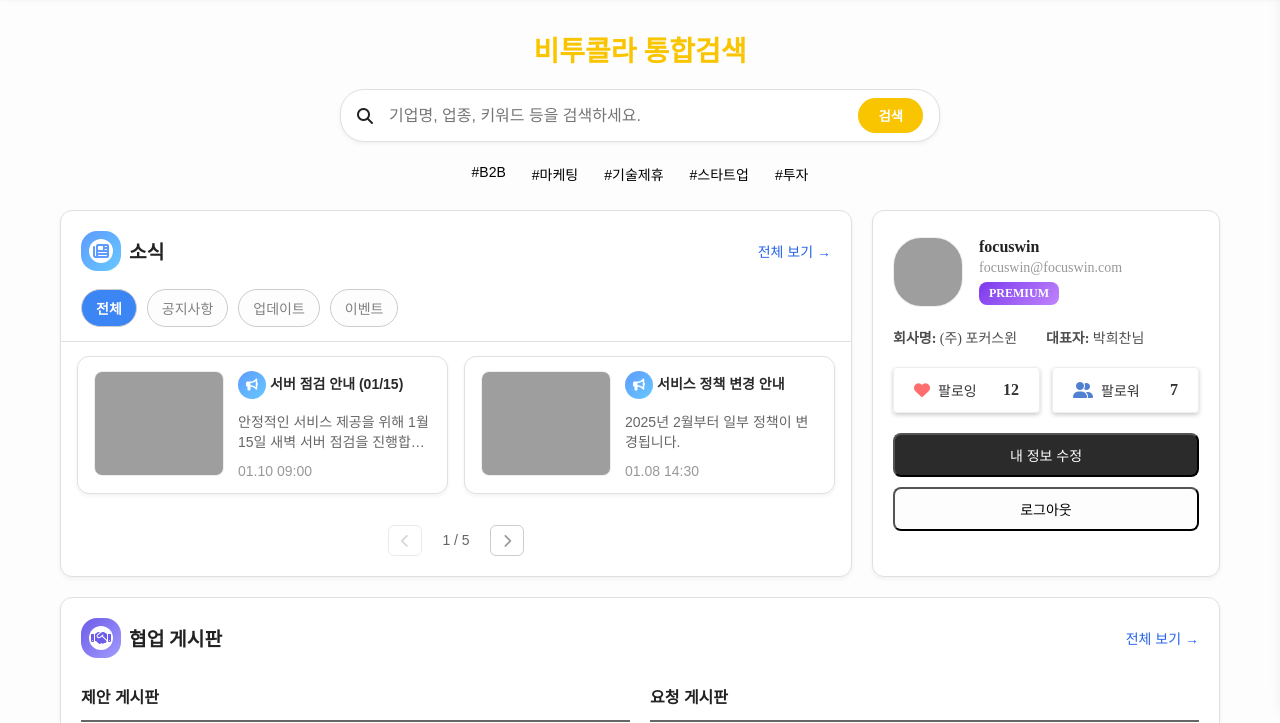
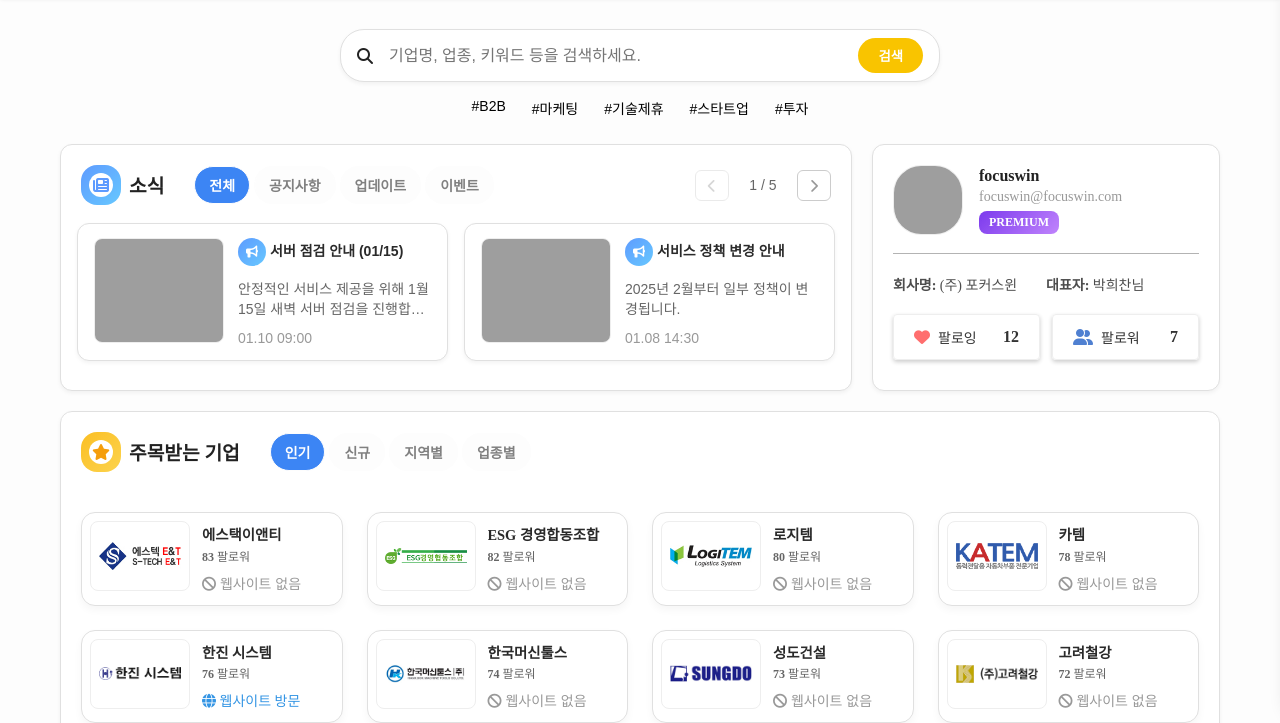
Before and after one commit to Chajuick/B2cola, a plain HTML site: page page/matching/matching-meta.html in a window 1280 px wide. Shown: the part 77-800 px from the top of the page. Drawn offline with Linux system fonts and the light colour scheme; grey boxes are pictures that could not be loaded; files whose address does not match are found by name; a web font is replaced by a local one.

Commit message:
feat: 파트너 매칭 -  ui 보완 작업 중

```diff
--- a/css/header.css
+++ b/css/header.css
@@ -114,7 +114,7 @@
     visibility: hidden;
     overflow: hidden;
     font-size: var(--font-size-body);
-    transition: all .4s;
+    transition: all .2s;
 }
 
 .header__nav-item:hover .header__nav-sub-list {
--- a/css/index.css
+++ b/css/index.css
@@ -203,6 +203,7 @@
     opacity: 0;
     transition: all 1s ease;
     display: flex;
+    gap: 40px;
 }
 
 /* PC 중앙 이미지: 아래→위, 투명도 점차 증가 */
@@ -224,6 +225,7 @@
     max-width: 600px;
     height: auto;
 }
+
 
 /* 좌측 슬라이드 인 이미지 */
 .cta__image-box--left {
@@ -252,7 +254,6 @@
 }
 
 .cta__image-text {
-    margin-top: 48px;
     font-size: var(--font-size-h3);
     opacity: 0;
     transform: translateY(20px);
--- a/css/matching.css
+++ b/css/matching.css
@@ -13,7 +13,12 @@
   margin-bottom: 20px;
   font-family: 'Paperozi';
   color: var(--accent-primary);
-  font-weight: 800;
+  font-weight: 600;
+}
+
+.search-title b {
+  font-size: var(--font-size-h1);
+  font-weight: 700;
 }
 
 /* 최상단 영역 */
@@ -34,7 +39,7 @@
   width: 600px;
   box-shadow: 0 2px 4px rgba(0, 0, 0, 0.05);
   transition: all .4s;
-  margin-bottom: 1rem;
+  margin-bottom: 10px;
 }
 
 .search-box:hover {
@@ -310,6 +315,14 @@
   justify-content: space-between;
   margin-bottom: 18px;
   padding: 20px 20px 0 20px;
+  gap: 30px;
+}
+
+.block-header__left {
+  display: flex;
+  flex-direction: row;
+  align-items: center;
+  gap: 30px;
 }
 
 .block-header__title {
@@ -374,18 +387,9 @@
 }
 
 .tab-menu {
-  width: 100%;
-  padding-left: 20px;
   display: flex;
   flex-wrap: nowrap;
-  gap: 10px;
-  padding-bottom: 14px;
-  margin-bottom: 14px;
-  border-bottom: 1px solid var(--white-50);
-  overflow-x: auto;
-  -webkit-overflow-scrolling: touch;
-  scrollbar-width: none;
-  -ms-overflow-style: none;
+  gap: 4px;
 }
 
 .tab-menu.additional,
@@ -402,23 +406,23 @@
 .tab-button {
   flex: 0 0 auto;
   background: var(--white-90);
-  border: 1px solid var(--white-40);
+  border: 1px solid var(--white-90);
   padding: 8px 14px;
   border-radius: 20px;
   cursor: pointer;
   transition: all 0.25s;
   font-size: var(--font-size-small);
   color: var(--black-30);
+  font-weight: 600;
 }
 
 .tab-button.active {
   background: #3c85f4;
   color: var(--white-100);
-  font-weight: 600;
 }
 
 .tab-button:hover:not(.active) {
-  background: var(--white-60);
+  color: var(--black-70);
 }
 
 .block-content {
@@ -640,6 +644,7 @@
   justify-content: space-between;
   gap: 20px;
   margin: 0 auto;
+  padding: 0 20px;
 }
 
 
@@ -872,9 +877,9 @@
 
 .profile-actions {
   display: flex;
-  flex-direction: column;
-  gap: 12px;
-  margin-bottom: 20px;
+  flex-direction: row;
+  gap: 4px;
+  justify-content: center;
 }
 
 .profile-actions .btn {
@@ -884,11 +889,16 @@
   gap: 8px;
   border-radius: 8px;
   font-size: var(--font-size-small);
-  font-weight: 500;
+  font-weight: 400;
+  color: var(--black-50);
   cursor: pointer;
   transition: all 0.2s ease;
-  padding: 10px;
-}
+  padding: 2px 4px;
+  background: none;
+  border: none;
+}
+
+
 
 .btn--google {
   background: #fff;
@@ -948,6 +958,8 @@
   display: flex;
   align-items: center;
   gap: 16px;
+  padding-bottom: 18px;
+  border-bottom: 1px solid var(--white-30);
 }
 
 .profile-img {
@@ -1093,19 +1105,6 @@
   gap: 10px;
 }
 
-.btn--logout {
-  background: var(--white-90);
-  border-radius: 10px;
-  padding: 10px 14px;
-}
-
-.btn--profile {
-  background: #2b2b2b;
-  color: var(--white-90);
-  border-radius: 10px;
-  padding: 10px 14px;
-}
-
 
 
 
@@ -1336,8 +1335,6 @@
   display: flex;
   justify-content: center;
   align-items: center;
-  margin-top: 30px;
-  margin-bottom: 20px;
   gap: 8px;
 }
 
@@ -1435,6 +1432,23 @@
   align-items: center;
 }
 
+.more-link {
+  width: calc(100% - 20px);
+  padding: 12px 0;
+  display: flex;
+  margin: 0 auto;
+  justify-content: center;
+  align-items: center;
+  background-color: #4997ff;
+  border-radius: 8px;
+  color: var(--white-100);
+  transition: all .4s;
+}
+
+.more-link:hover {
+  background-color: #376eb8;
+}
+
 .panel-close {
   border: none;
   background: none;
--- a/page/matching/matching-meta.html
+++ b/page/matching/matching-meta.html
@@ -100,7 +100,6 @@
 
     <!-- 🔍 통합 검색 -->
     <section class="main__top">
-      <h1 class="search-title">비투콜라 통합검색</h1>
       <div class="search-box">
         <i class="fa-solid fa-magnifying-glass search-icon"></i>
         <input type="text" class="main__search-input" placeholder="기업명, 업종, 키워드 등을 검색하세요." />
@@ -127,13 +126,11 @@
       <div class="main__block l notice">
         <div class="block-top">
           <div class="block-header">
+            <div class="block-header__left">
               <h2 class="block-header__title">
                 <div class="icon-bg"><i class="fa-solid fa-newspaper"></i></div>
                 소식
               </h2>
-            <a href="/collab.html" class="link-more">전체 보기 →</a>
-          </div>
-
               <!-- 탭 메뉴 -->
               <div class="tab-menu">
                 <button class="tab-button notice active" data-tab="all">전체</button>
@@ -141,14 +138,16 @@
                 <button class="tab-button notice" data-tab="update">업데이트</button>
                 <button class="tab-button notice" data-tab="event">이벤트</button>
               </div>
+            </div>
 
-          <div class="notice-list" id="notice-list"></div>
-
-        </div>
             <div class="pagination">
               <button class="page-btn prev" id="page-prev" disabled><i class="fa-solid fa-chevron-left"></i></button>
               <div class="page-number" id="page-number">1 / 1</div>
               <button class="page-btn next" id="page-next"><i class="fa-solid fa-chevron-right"></i></button>
+            </div>
+          </div>
+          <div class="notice-list" id="notice-list"></div>
+
         </div>
       </div>
       <div class="main__block s profile">
@@ -214,18 +213,44 @@
                 <span class="stat-number">7</span>
               </a>
             </div>
-
-            <div class="profile-actions">
-              <button class="btn btn--profile">내 정보 수정</button>
-              <button class="btn btn--logout">로그아웃</button>
-            </div>
           </div>
         </div>
       </div>
     </section>
 
+    <!-- 🌟 추천 / 인기 기업 -->
+    <section class="main__mid">
+      <div class="main__block xl partner">
+        <div class="block-header">
+          <div class="block-header__left">
+            <h2 class="block-header__title">
+              <div class="icon-bg"><i class="fa-solid fa-star"></i></div>
+              주목받는 기업
+            </h2>
+            <div class="tab-menu">
+              <button class="tab-button partner" data-tab="popular">인기</button>
+              <button class="tab-button partner" data-tab="newest">신규</button>
+              <button class="tab-button partner" data-tab="region">지역별</button>
+              <button class="tab-button partner" data-tab="industry">업종별</button>
+            </div>
+          </div>
+        </div>
+
+        <!-- 탭 메뉴 -->
+
+
+        <!-- 추가 탭 메뉴 -->
+        <div class="tab-menu additional"></div>
+        <div class="tab-menu additional-sub"></div>
+
+        <!-- 회사 목록 -->
+        <div id="companyList" class="company-list"></div>
+      </div>
+    </section>
+
+
     <!-- 협업 게시판 + 지원 사업 -->
-    <section class="main__mid">
+    <section class="main__bot">
       <div class="main__block xl collab">
         <div class="block-header">
           <h2 class="block-header__title">
@@ -247,34 +272,6 @@
           </div>
         </div>
 
-      </div>
-    </section>
-
-    <!-- 🌟 추천 / 인기 기업 -->
-    <section class="main__bot">
-      <div class="main__block xl partner">
-        <div class="block-header">
-          <h2 class="block-header__title">
-            <div class="icon-bg"><i class="fa-solid fa-star"></i></div>
-            주목받는 기업
-          </h2>
-          <a href="/collab.html" class="link-more">전체 보기 →</a>
-        </div>
-
-        <!-- 탭 메뉴 -->
-        <div class="tab-menu">
-          <button class="tab-button partner" data-tab="popular">인기</button>
-          <button class="tab-button partner" data-tab="newest">신규</button>
-          <button class="tab-button partner" data-tab="region">지역별</button>
-          <button class="tab-button partner" data-tab="industry">업종별</button>
-        </div>
-
-        <!-- 추가 탭 메뉴 -->
-        <div class="tab-menu additional"></div>
-        <div class="tab-menu additional-sub"></div>
-
-        <!-- 회사 목록 -->
-        <div id="companyList" class="company-list"></div>
       </div>
     </section>
   </main>
```
Lines whose indentation alone changed are shown as unchanged.
